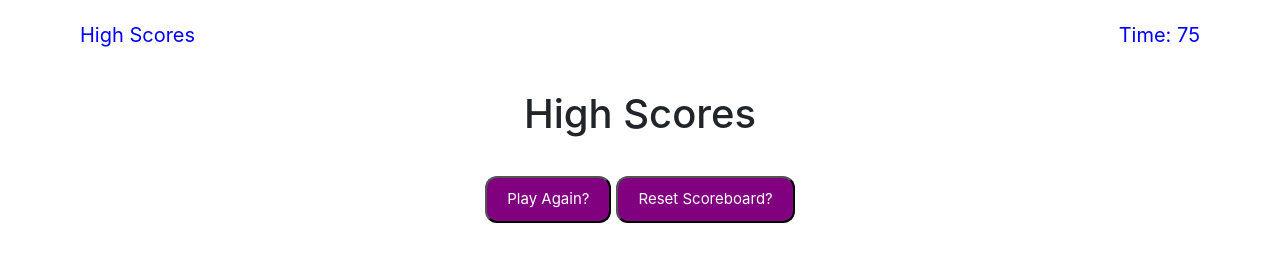
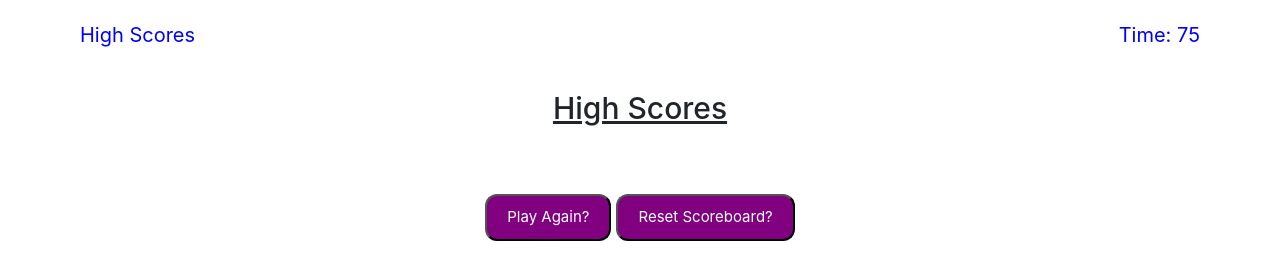
Before and after one commit to lawrencesnead/Homework-4, a plain HTML site: page index.html in a window 1280 px wide. Both pictures are taken after a click on the element "High Scores". Drawn offline with nearby package versions, Linux system fonts and the light colour scheme.

Commit message:
Not even sure i changed anything

```diff
--- a/script.js
+++ b/script.js
@@ -63,7 +63,7 @@ const myQuestions = [
 ];
 
 function generateScoreBoard() {
-    quizContainer.innerHTML = "<h1>High Scores</h1>";
+    quizContainer.innerHTML = "<h1>High Scores</h1><br>";
     var scoreboardTemp = JSON.parse(localStorage.getItem("scoreboard"));
     var playAgainBtn = [];
 // play again and reset scoreboard button
--- a/style.css
+++ b/style.css
@@ -1,4 +1,7 @@
-
+h1 {
+    font-size: 30px;
+    text-decoration: underline;
+}
 #highscores, #timer {
     font-size: 20px;
     text-align: left;
```
